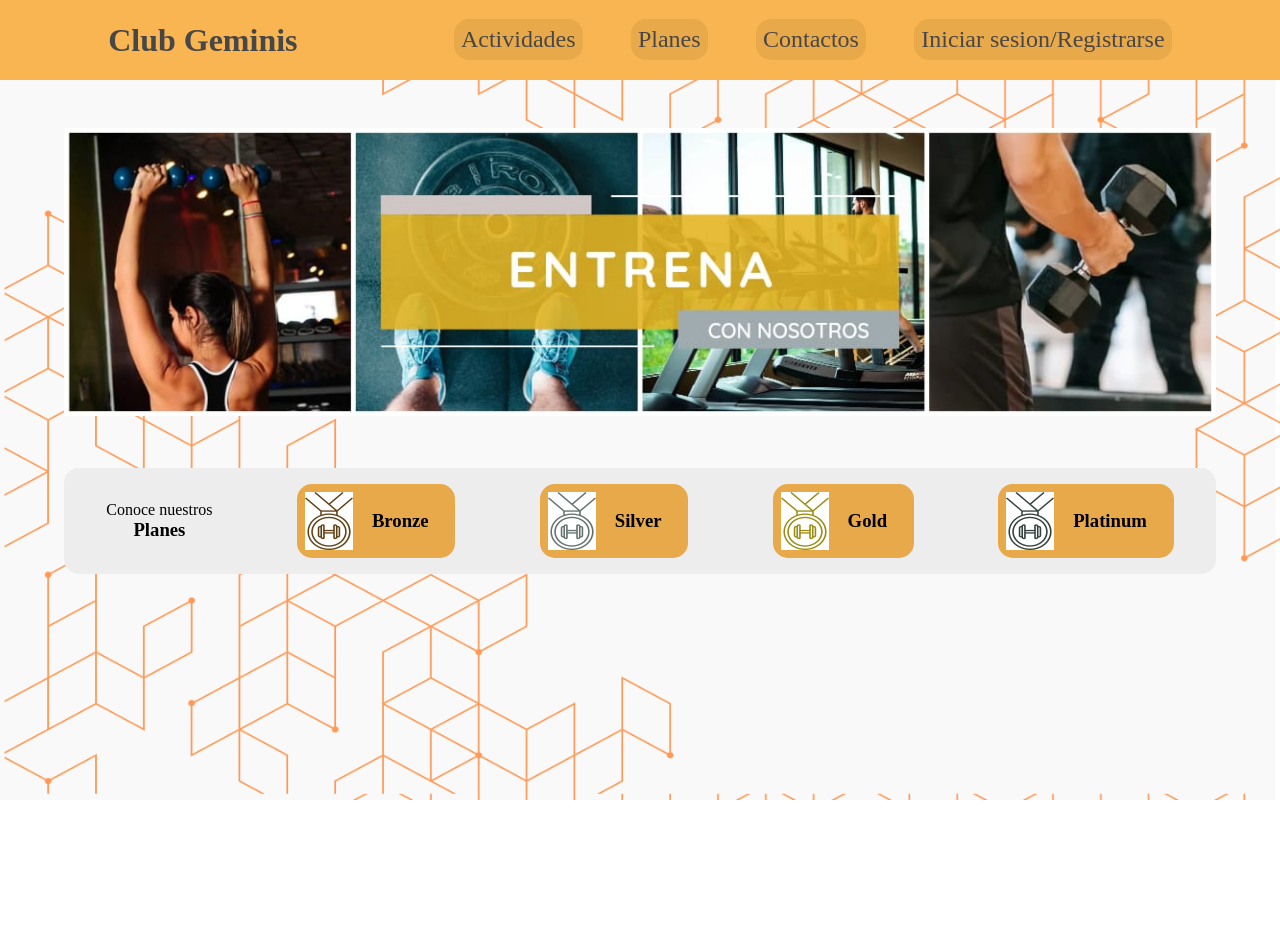
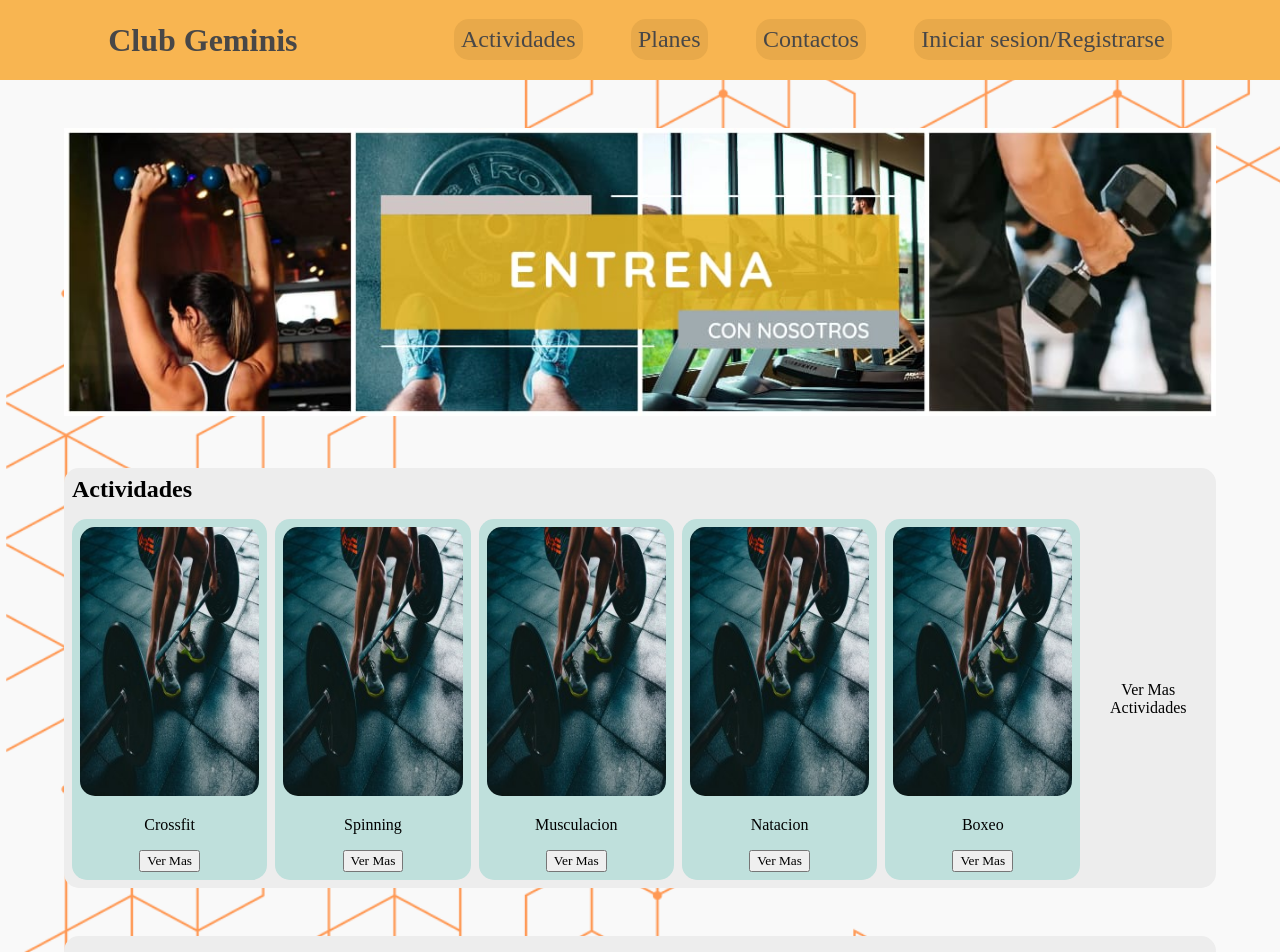
Before and after one commit to sip2022/frontend-client, a React (Create React App) app: page / in a window 1280 px wide. Shown: the top 952 px of the page. Before the commit the page ends 800 px from the top, so only its background shows below. Built offline with nearby package versions, Linux system fonts and the light colour scheme.

Commit message:
Lista de actividades en Home

```diff
--- a/src/components/homePage/Actividades.js
+++ b/src/components/homePage/Actividades.js
@@ -1,45 +1,64 @@
 import classes from "./Actividades.module.css";
-
-function ActividadCard(props) {
-  return <section></section>
-}
 
 // TODO cambiar las imagenes, cuando esten disponibles
 const DUMMY_DATA = [
   {
     texto: "Crossfit",
-    imagen: "/images/actividades_images/activityCardImage.jpg"
+    imagen: "/images/actividades_images/activityCardImage.jpg",
   },
   {
     texto: "Spinning",
-    imagen: "/images/actividades_images/activityCardImage.jpg"
+    imagen: "/images/actividades_images/activityCardImage.jpg",
   },
   {
     texto: "Musculacion",
-    imagen: "/images/actividades_images/activityCardImage.jpg"
+    imagen: "/images/actividades_images/activityCardImage.jpg",
   },
   {
     texto: "Natacion",
-    imagen: "/images/actividades_images/activityCardImage.jpg"
+    imagen: "/images/actividades_images/activityCardImage.jpg",
   },
   {
     texto: "Boxeo",
-    imagen: "/images/actividades_images/activityCardImage.jpg"
+    imagen: "/images/actividades_images/activityCardImage.jpg",
   },
-]
+];
 
-function Actividades(props) {
+function ActividadCard({ actividad }) {
+  // actividad = { texto, imagen }
+  return (
+    <section className={classes.actividad} key={actividad.key}>
+      <img
+        className={classes.actividad_image}
+        src={actividad.imagen}
+        alt="logo actividad"
+      />
+      <section>
+        <p>{actividad.texto}</p>
+        <button className={classes.boton_verMas}>Ver Mas</button>
+      </section>
+    </section>
+  );
+}
 
+function Actividades() {
   const actividades = DUMMY_DATA;
 
-  return <section className={classes.actividades_section}>
-    {/* Las actividades */}
-    {actividades ? actividades.map((actividad, index) => {
-
-    }) : null}
-    {/* Card "Ver mas actividades" */}
-
-  </section>;
+  return (
+    <section className={classes.actividades_section}>
+      <section>
+        <h2>Actividades</h2>
+      </section>
+      <section className={classes.actividades_list}>
+        {actividades
+          ? actividades.map((actividad, index) => {
+              return <ActividadCard actividad={actividad} key={index} />;
+            })
+          : null}
+        <section className={classes.card_verMas}>Ver Mas Actividades</section>
+      </section>
+    </section>
+  );
 }
 
 export default Actividades;
--- a/src/components/homePage/Actividades.module.css
+++ b/src/components/homePage/Actividades.module.css
@@ -1,3 +1,31 @@
 .actividades_section{
+  margin-top: 3rem;
+  width: 100%;
+  background-color: #EDEDED;
+  border-radius: 15px;
+  display: flex;
+  flex-wrap: wrap;
+  flex-direction: column;
+}
 
+.actividades_section h2{
+  text-align: initial;
+  margin: 0.5rem;
 }
+
+.actividades_section img{
+  border-radius: 15px;
+}
+
+.actividades_list{
+  display: flex;
+  align-items: center;
+  padding: 0.5rem;
+}
+
+.actividad{
+  padding: 0.5rem;
+  margin-right: 0.5rem;
+  background-color: #BFE0DC;
+  border-radius: 15px;
+}
--- a/src/components/homePage/Planes.js
+++ b/src/components/homePage/Planes.js
@@ -1,15 +1,4 @@
 import classes from "./Planes.module.css";
-
-function PlanCard({ plan }) {
-  // plan -> texto, imagen, key
-
-  return (
-    <section className={classes.plan} key={plan.key} >
-      <img className={classes.image} src={plan.imagen} alt="logo plan" />
-      <h3>{plan.texto}</h3>
-    </section>
-  );
-}
 
 // TODO eliminar Dummy data una vez la coneion con el back este hecha
 const DUMMY_DATA = [
@@ -31,14 +20,25 @@ const DUMMY_DATA = [
   },
 ];
 
-function Planes(props) {
+function PlanCard({ plan }) {
+  // plan -> texto, imagen, key
+
+  return (
+    <section className={classes.plan} key={plan.key} >
+      <img className={classes.plan_image} src={plan.imagen} alt="logo plan" />
+      <h3 className={classes.planes_h3}>{plan.texto}</h3>
+    </section>
+  );
+}
+
+function Planes() {
   const planes = DUMMY_DATA;
 
   return (
     <section className={classes.planes_section}>
       <section className={classes.planes_text}>
-        <p>Conoce nuestros</p>
-        <h3>Planes</h3>
+        <p className={classes.planes_p}>Conoce nuestros</p>
+        <h3 className={classes.planes_h3}>Planes</h3>
       </section>
 
       {planes
--- a/src/components/homePage/Planes.module.css
+++ b/src/components/homePage/Planes.module.css
@@ -24,15 +24,15 @@
   border-radius: 15px;
 }
 
-.image{
+.plan_image{
   background-color: white;
 }
 
-p{
+.planes_p{
   margin: 0%;
 }
 
-h3{
+.planes_h3{
   margin: 0%;
   margin-left: 1em;
   margin-right: 1em;
--- a/src/pages/InicioPage.js
+++ b/src/pages/InicioPage.js
@@ -7,9 +7,7 @@ function InicioPage() {
   return (
     <section>
       <PresentationImage />
-      {/* TODO <Actividades /> */}
       <Actividades />
-      {/* TODO <Planes /> */}
       <Planes />
     </section>
   );
```
Also changed, not shown: src/components/ui/CardForm.js (+2 -6 lines).
